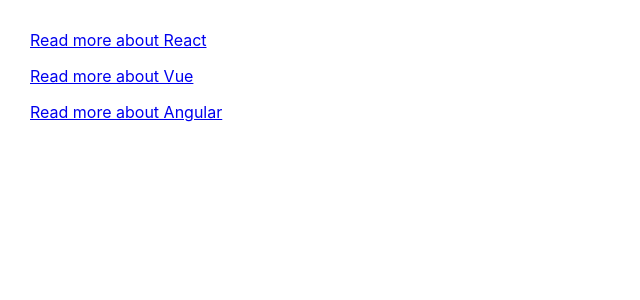
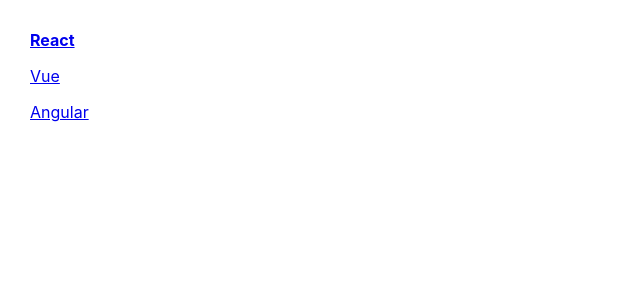
Before and after one commit to JeffRisberg/re30, a React (Create React App) app: page / in a window 1280 px wide. Shown: the top 300 px of the page, without its empty margins (0-640 px from the left). Built offline with nearby package versions, Linux system fonts and the light colour scheme.

Commit message:
updated example from ch03

```diff
--- a/src/App.js
+++ b/src/App.js
@@ -2,32 +2,22 @@
 
 class Link extends Component {
     render() {
-        return React.createElement(
-            "p",
-            null, React.createElement(
-                "a",
-                {href: this.props.url},
-                `Read more about ${this.props.framework}`
-            ));
+        return (
+            <p>
+            <a href={this.props.url}>{this.props.children}</a>
+            </p>
+        )
     }
 }
 
 class App extends Component {
     render() {
-        const link1 = React.createElement(Link, {
-            framework: "React",
-            url: "//reactjs.org",
-        });
-        const link2 = React.createElement(Link, {
-            framework: "Vue",
-            url: "//vuejs.org",
-        });
-        const link3 = React.createElement(Link, {
-            framework: "Angular",
-            url: "//angular.io",
-        });
-        return React.createElement(Fragment, null, link1, link2, link3);
-    }
+        return (
+            <Fragment>
+                <Link url="//reactjs.org">
+                    <strong>React</strong></Link>
+                <Link url="//vuejs.org">Vue</Link>
+                <Link url="//angular.io">Angular</Link> </Fragment>
+        ); }
 }
-
 export default App;
```
